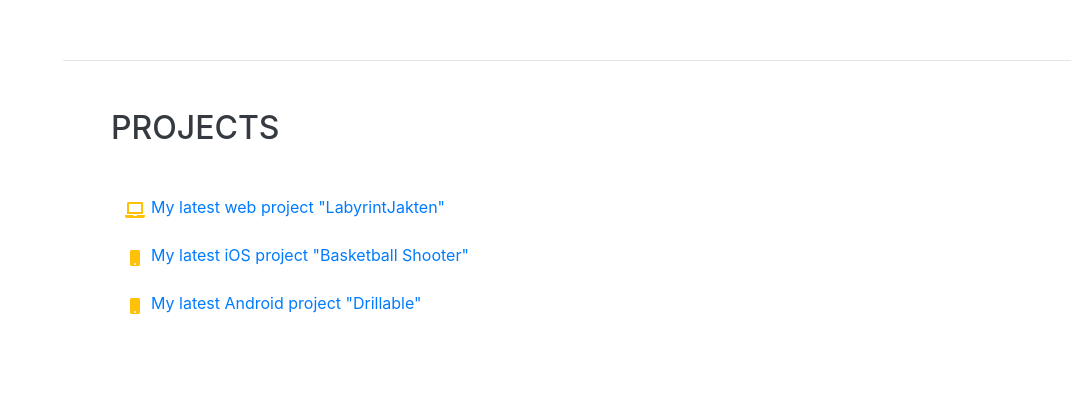
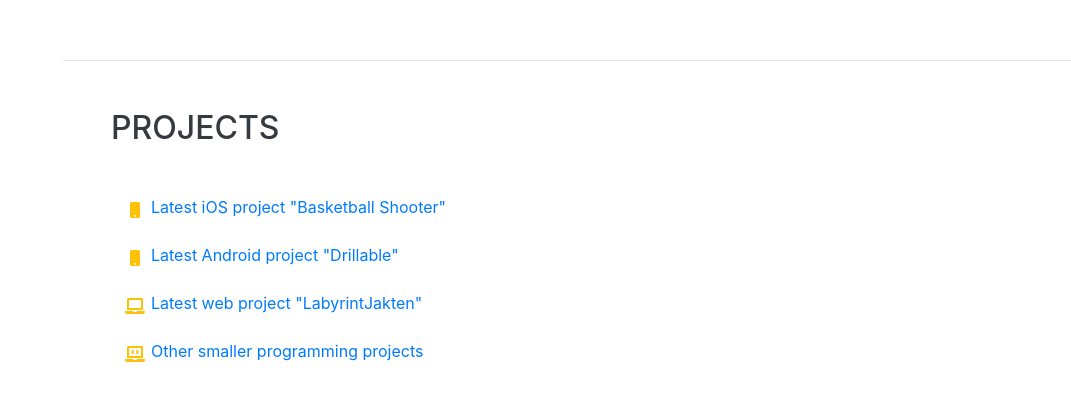
Before and after one commit to Kaosma/kaosma.github.io, a website with bundled scripts: page index.html in a window 1280 px wide. Shown: the part 3143-3544 px from the top of the page, without its empty margins (209-1280 px from the left). Built offline with nearby package versions, Linux system fonts and the light colour scheme; a web font is replaced by a local one.

Commit message:
Update index.html

```diff
--- a/index.html
+++ b/index.html
@@ -302,15 +302,19 @@
 
         <ul class="fa-ul mb-0">
           <li>
-            <i class="fa-li fa fa-laptop text-warning"> </i> <a href = "https://kaosma.github.io/LabyrintJaktenHybrid/"> My latest web project "LabyrintJakten"</a>
+            <i class="fa-li fa fa-mobile text-warning"> </i> <a href = "https://github.com/Kaosma/BasketballShooter">Latest iOS project "Basketball Shooter"</a>
           </li>
           <br>
           <li>
-            <i class="fa-li fa fa-mobile text-warning"> </i> <a href = "https://github.com/Kaosma/BasketballShooter">My latest iOS project "Basketball Shooter"</a>
+            <i class="fa-li fa fa-mobile text-warning"> </i> <a href = "https://github.com/Kaosma/Drillable">Latest Android project "Drillable"</a>
           </li>
           <br>
           <li>
-            <i class="fa-li fa fa-mobile text-warning"> </i> <a href = "https://github.com/Kaosma/Drillable">My latest Android project "Drillable"</a>
+            <i class="fa-li fa fa-laptop text-warning"> </i> <a href = "https://kaosma.github.io/LabyrintJaktenHybrid/"> Latest web project "LabyrintJakten"</a>
+          </li>
+          <br>
+          <li>
+            <i class="fa-li fa fa-laptop-code text-warning"> </i> <a href = "https://github.com/Kaosma/NumericalProjects">Other smaller programming projects</a>
           </li>
         </ul>
       </div>
```
